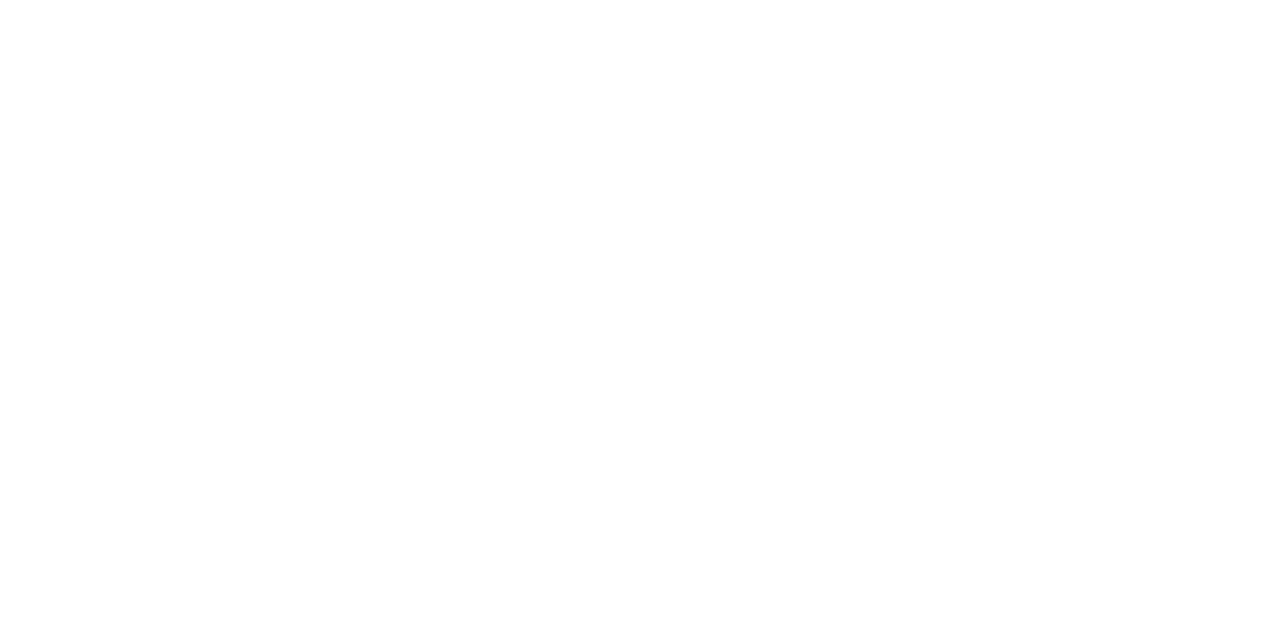
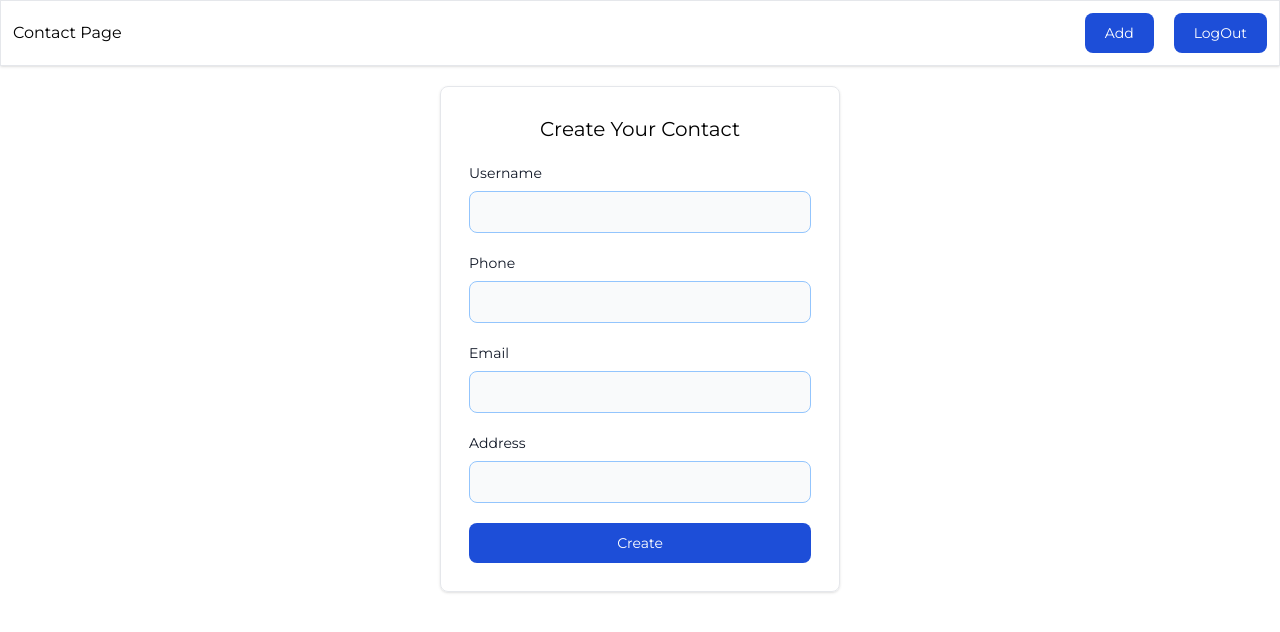
Before and after one commit to waiyanhein01/Contact-App, a React (Vite) app: page /home/add in a window 1280 px wide. Before the commit this address had no page. Shown: the top 632 px of the page. Built offline with nearby package versions, Linux system fonts and the light colour scheme; sample sign-in values are in the browser's storage.

Commit message:
content-form

```diff
--- a/src/App.jsx
+++ b/src/App.jsx
@@ -1,17 +1,26 @@
-import React from 'react'
-import { Route, Routes } from 'react-router-dom'
-import { HomePage, LoginPage, RegisterPage } from './page'
+import React from "react";
+import { Route, Routes } from "react-router-dom";
+import {
+  ContactAddPage,
+  ContactPage,
+  HomePage,
+  LoginPage,
+  RegisterPage,
+} from "./page";
 
 const App = () => {
   return (
     <>
       <Routes>
-        <Route path='/' element={<LoginPage/>}/>
-        <Route path='/register' element={<RegisterPage/>}/>
-        <Route path='/home' element={<HomePage/>}/>
+        <Route path="/" element={<LoginPage />} />
+        <Route path="/register" element={<RegisterPage />} />
+        <Route path="/home" element={<HomePage />}>
+          <Route index element={<ContactPage />} />
+          <Route path="add" element={<ContactAddPage />} />
+        </Route>
       </Routes>
     </>
-  )
-}
+  );
+};
 
-export default App
+export default App;
--- a/src/main.jsx
+++ b/src/main.jsx
@@ -3,9 +3,13 @@ import ReactDOM from "react-dom/client";
 import App from "./App.jsx";
 import "./index.css";
 import { BrowserRouter as Router } from "react-router-dom";
+import { Provider } from "react-redux";
+import { store } from "./store/store.js";
 
 ReactDOM.createRoot(document.getElementById("root")).render(
   <Router>
-    <App />
+    <Provider store={store}>
+      <App />
+    </Provider>
   </Router>
 );
--- /dev/null
+++ b/src/page/Contact.page.jsx
@@ -0,0 +1,10 @@
+import React from "react";
+
+const ContactPage = () => {
+
+  return (
+    <div className="">ContactPage</div>
+  );
+};
+
+export default ContactPage;
--- /dev/null
+++ b/src/page/ContactAdd.page.jsx
@@ -0,0 +1,69 @@
+import React, { useState } from "react";
+import { ButtonComponent, FormComponent } from "../components";
+
+const ContactAddPage = () => {
+  const [formData, setFormData] = useState({
+    name: "",
+    phone: "",
+    email: "",
+    address: "",
+  });
+
+  const handleFormChange = (e) => {
+    setFormData((pre) => ({ ...pre, [e.target.name]: e.target.value }));
+  };
+
+  const handleSubmit = (e) => {
+    e.preventDefault()
+    console.log(formData)
+  }
+  return (
+    <div>
+      <div className="mt-5">
+        <div className="Center">
+          <div className="lg:w-[400px] w-[400px] border shadow p-7 rounded-lg">
+            <h1 className="text-xl text-center">Create Your Contact</h1>
+
+            <form onSubmit={handleSubmit} className=" mt-5">
+              <FormComponent
+                onChange={handleFormChange}
+                value={formData.name}
+                name={"name"}
+                label={"Username"}
+                type={"text"}
+              />
+
+              <FormComponent
+                onChange={handleFormChange}
+                value={formData.phone}
+                name={"phone"}
+                label={"Phone"}
+                type={"text"}
+              />
+
+              <FormComponent
+                onChange={handleFormChange}
+                value={formData.email}
+                name={"email"}
+                label={"Email"}
+                type={"email"}
+              />
+
+              <FormComponent
+                onChange={handleFormChange}
+                value={formData.address}
+                name={"address"}
+                label={"Address"}
+                type={"text"}
+              />
+
+              <ButtonComponent type="submit">Create</ButtonComponent>
+            </form>
+          </div>
+        </div>
+      </div>
+    </div>
+  );
+};
+
+export default ContactAddPage;
--- a/src/page/Home.page.jsx
+++ b/src/page/Home.page.jsx
@@ -1,6 +1,6 @@
 import React from "react";
 import { ButtonComponent, PreventComponent } from "../components";
-import { useNavigate } from "react-router-dom";
+import { Outlet, useNavigate } from "react-router-dom";
 
 const HomePage = () => {
   const nav = useNavigate();
@@ -9,16 +9,25 @@ const HomePage = () => {
     nav("/");
   };
 
+  const handleContactAdd = () => nav("/home/add");
+
   return (
     <PreventComponent check={!localStorage.getItem("auth")} path={"/"}>
-      <div className=" flex flex-col h-screen p-10">
-        <h1 className="">Homepage</h1>
-        <p className=" text-center pt-52">"There is no content.Just a test"</p>
-        <div className=" mt-auto relative group">
-          <ButtonComponent onClick={handleLogout}>LogOut</ButtonComponent>
-          <div className="absolute left-0 bottom-full mb-2 hidden p-2 w-auto bg-blue-600 text-white text-sm rounded group-hover:block">
-            Are you sure to Logout?
+      <div className="container mx-auto">
+        <nav className=" border shadow flex h-full w-full justify-between items-center p-3">
+          <h1 className="">Contact Page</h1>
+          <div className=" flex space-x-5">
+            <div className=" mt-auto relative group">
+              <ButtonComponent onClick={handleContactAdd}>Add</ButtonComponent>
+            </div>
+            <div className=" mt-auto relative group">
+              <ButtonComponent onClick={handleLogout}>LogOut</ButtonComponent>
+            </div>
           </div>
+        </nav>
+
+        <div className="">
+          <Outlet/>
         </div>
       </div>
     </PreventComponent>
--- a/src/page/Login.page.jsx
+++ b/src/page/Login.page.jsx
@@ -10,11 +10,14 @@ import {
 import { useNavigate } from "react-router-dom";
 import useApi from "../hook/useApi";
 import { Login } from "../service/Auth.service";
+import { useDispatch, useSelector } from "react-redux";
+import { store } from "../store/store";
+import { LoginAction } from "../store/action/auth.action";
 
 const LoginPage = () => {
   const nav = useNavigate();
-  const { handleDealApi, loading, error, data } = useApi(Login);
-  console.log(data)
+  const {loading,error,data,auth} = useSelector(store => store.auth)
+  const dispatch = useDispatch()
   const [formData, setFormData] = useState({ email: "", password: "" });
 
   const handleLoginFormInput = (e) => {
@@ -29,7 +32,7 @@ const LoginPage = () => {
 
   const handleLoginSubmit = (e) => {
     e.preventDefault();
-    handleDealApi(formData)
+    LoginAction(dispatch, formData)
   };
   return (
     <PreventComponent check={localStorage.getItem("auth")} path={"/home"}>
--- a/src/page/index.js
+++ b/src/page/index.js
@@ -1,3 +1,5 @@
 export {default as HomePage} from "./Home.page"
 export {default as LoginPage} from "./Login.page"
 export {default as RegisterPage} from "./Register.page"
+export {default as ContactAddPage} from "./ContactAdd.page"
+export {default as ContactPage} from "./Contact.page"
--- a/src/service/Auth.service.js
+++ b/src/service/Auth.service.js
@@ -9,14 +9,15 @@ export const Register = async (data) => {
   }
 };
 
-export const Login = async (d) => {
+export const Login = async (formData) => {
   try {
-    const {data} = await api.post("/login", d);
+    const res = await api.post("/login", formData);
+    const {data} = res;
 
     if(data.token) {
       localStorage.setItem("auth",JSON.stringify(data.token))
     }
-    return {data};
+    return res;
   } catch (e) {
     return { error: true, msg: e.message };
   }
--- /dev/null
+++ b/src/store/action/auth.action.js
@@ -0,0 +1,16 @@
+import { Login } from "../../service/Auth.service";
+
+export const LoginAction = async (dispatch, formData) => {
+  const res = await Login(formData);
+
+  try {
+    dispatch({ type: "process" });
+    if (res.data) {
+      dispatch({ type: "login", payload: res.data });
+    } else {
+      dispatch({ type: "error", payload: res.msg });
+    }
+  } catch (e) {
+    dispatch({ type: "error", payload: res.msg });
+  }
+};
--- /dev/null
+++ b/src/store/reducer/auth.reducer.js
@@ -0,0 +1,33 @@
+const initialState = {
+  data: null,
+  auth: false,
+  loading: false,
+  error: null,
+};
+
+export const authReducer = (store = initialState, action) => {
+  switch (action.type) {
+    case "process":
+      return (store = { loading: true, ...store });
+      break;
+
+    case "error":
+      return (store = { loading: false, error: action.payload, ...store });
+
+    case "login":
+      return (store = {
+        loading: true,
+        auth: true,
+        data: action.payload,
+        error: null,
+      });
+      break;
+
+    case "logout":
+      return (store = { auth: false, data: null });
+
+    default:
+      return store;
+      break;
+  }
+};
--- /dev/null
+++ b/src/store/store.js
@@ -0,0 +1,9 @@
+import { applyMiddleware, combineReducers, createStore } from "redux";
+import { authReducer } from "./reducer/auth.reducer";
+import { thunk } from "redux-thunk";
+
+const reducer = combineReducers({
+  auth: authReducer,
+});
+
+export const store = createStore(reducer, {}, applyMiddleware(thunk));
```
